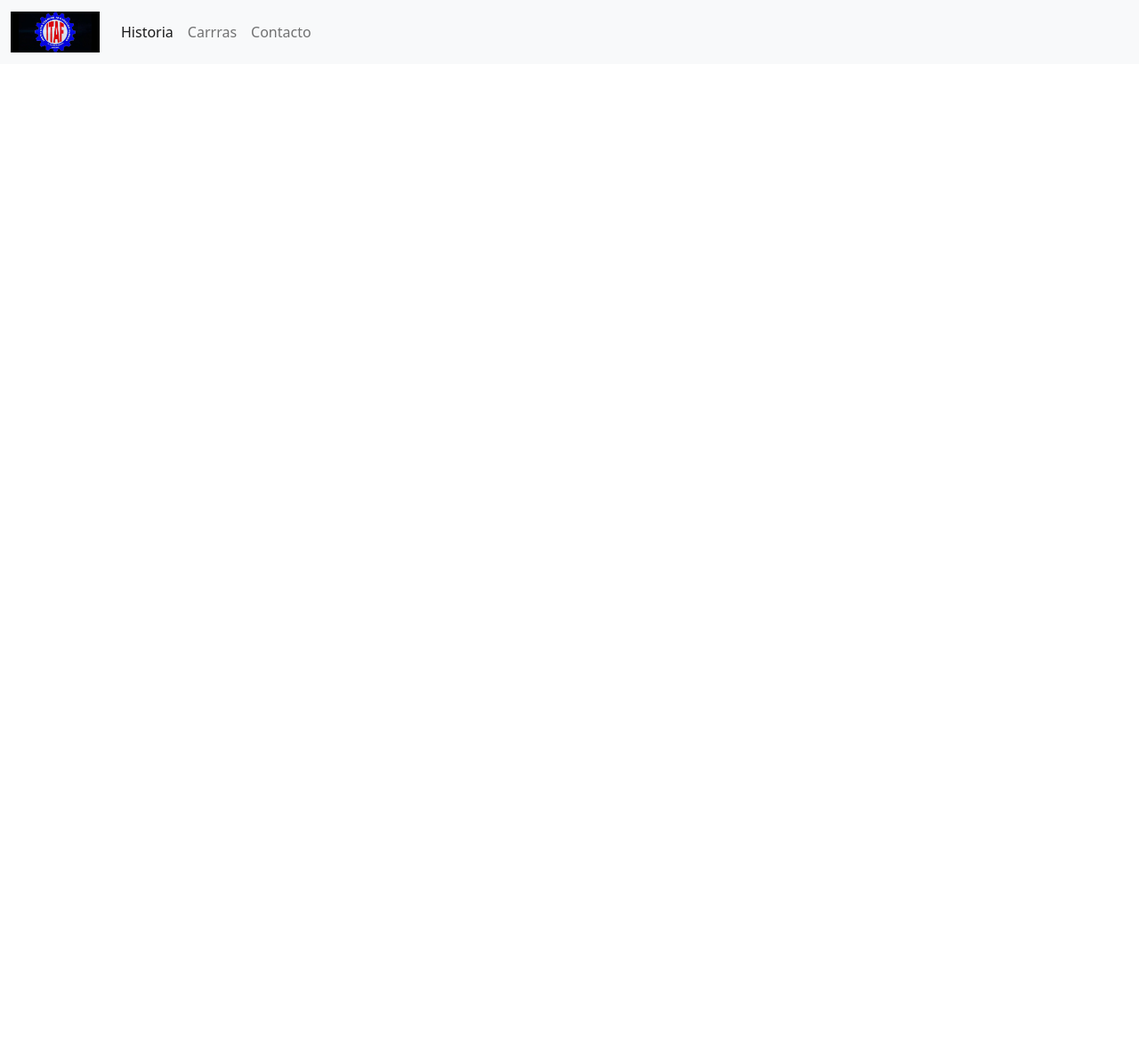
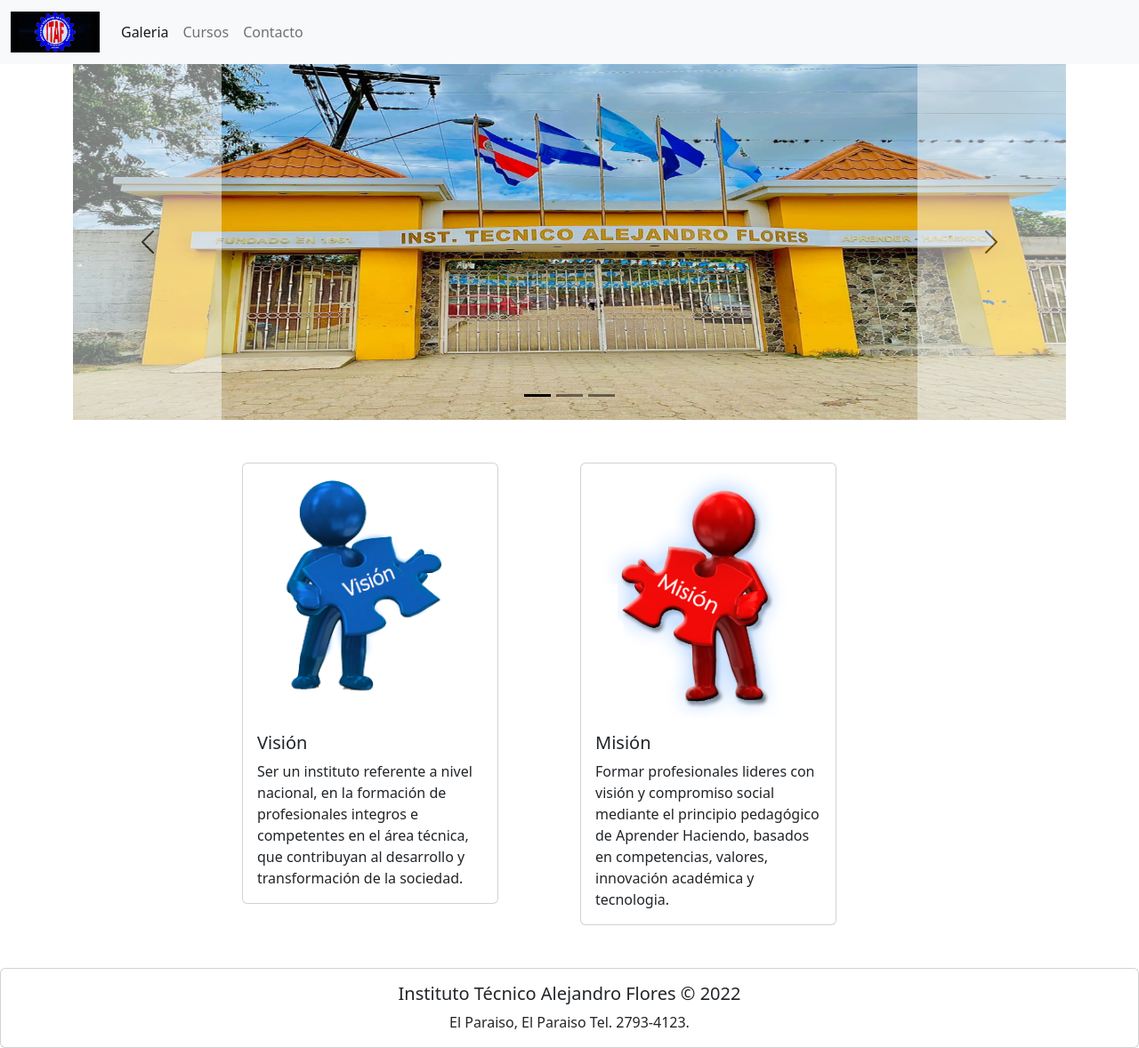
Before and after one commit to Luis-FloresC/Pag_Web_ITAF, a plain HTML site: page index.html in a window 1280 px wide. Shown: the whole page at 89% size. Before the commit the page ends 800 px from the top, so only its background shows below. Drawn offline with nearby package versions, Linux system fonts and the light colour scheme.

Commit message:
se creo la pagina principal

```diff
--- a/index.html
+++ b/index.html
@@ -2,23 +2,22 @@
 <html lang="en">
 
 <head>
-    <meta charset="UTF-8">
-    <meta http-equiv="X-UA-Compatible" content="IE=edge">
-    <meta name="viewport" content="width=device-width, initial-scale=1.0">
+    <meta charset="UTF-8" />
+    <meta http-equiv="X-UA-Compatible" content="IE=edge" />
+    <meta name="viewport" content="width=device-width, initial-scale=1.0" />
     <title>ITAF</title>
-    <link rel="stylesheet" href="src/css/bootstrap.css">
-    <link rel="stylesheet" href="src/css/bootstrap.min.css">
-    <link rel="stylesheet" href="src/css/bootstrap.min.css.map">
-    <link rel="stylesheet" href="src/css/bootstrap.css.map">
-
+    <link rel="stylesheet" href="src/css/bootstrap.css" />
+    <link rel="stylesheet" href="src/css/bootstrap.min.css" />
+    <link rel="stylesheet" href="src/css/bootstrap.min.css.map" />
+    <link rel="stylesheet" href="src/css/bootstrap.css.map" />
 </head>
 
 <body>
     <nav class="navbar navbar-expand-lg bg-light">
         <div class="container-fluid">
-                <a class="navbar-brand" href="#">
-                    <img src="src/img/logo.png" alt="itaf" width="100" height="auto">
-                </a>
+            <a class="navbar-brand" href="#">
+                <img src="src/img/logo.png" alt="itaf" width="100" height="auto" />
+            </a>
             <button class="navbar-toggler" type="button" data-bs-toggle="collapse" data-bs-target="#navbarNav"
                 aria-controls="navbarNav" aria-expanded="false" aria-label="Toggle navigation">
                 <span class="navbar-toggler-icon"></span>
@@ -26,20 +25,99 @@
             <div class="collapse navbar-collapse" id="navbarNav">
                 <ul class="navbar-nav">
                     <li class="nav-item">
-                        <a class="nav-link active" aria-current="page" href="#">Historia</a>
+                        <a class="nav-link active" aria-current="page" href="#">Galeria</a>
                     </li>
                     <li class="nav-item">
-                        <a class="nav-link" href="#">Carrras</a>
+                        <a class="nav-link" href="#">Cursos</a>
                     </li>
                     <li class="nav-item">
                         <a class="nav-link" href="#">Contacto</a>
                     </li>
-
                 </ul>
             </div>
         </div>
     </nav>
+    <div class="container-sm">
+        <div id="carouselExampleDark" class="carousel carousel-dark slide" data-bs-ride="carousel">
+            <div class="carousel-indicators">
+                <button type="button" data-bs-target="#carouselExampleDark" data-bs-slide-to="0" class="active"
+                    aria-current="true" aria-label="Slide 1"></button>
+                <button type="button" data-bs-target="#carouselExampleDark" data-bs-slide-to="1"
+                    aria-label="Slide 2"></button>
+                <button type="button" data-bs-target="#carouselExampleDark" data-bs-slide-to="2"
+                    aria-label="Slide 3"></button>
+            </div>
+            <div class="carousel-inner">
+                <div class="carousel-item active" data-bs-interval="10000">
+                    <img src="src/img/Carrusel/img1.jpg" style="height: 400px" class="d-block w-100 mx-sm-auto"
+                        alt="..." />
+                    <div class="carousel-caption d-none d-md-block"></div>
+                </div>
+                <div class="carousel-item" data-bs-interval="2000">
+                    <img src="src/img/Carrusel/img2.jpg" style="height: 400px" class="d-block w-100 img-fluid"
+                        alt="..." />
+                    <div class="carousel-caption d-none d-md-block"></div>
+                </div>
+                <div class="carousel-item">
+                    <img src="src/img/Carrusel/img3.jpg" style="height: 400px" class="d-block w-100 w-50" alt="..." />
+                    <div class="carousel-caption d-none d-md-block"></div>
+                </div>
+            </div>
+            <button class="carousel-control-prev bg-light opacity-30" type="button"
+                data-bs-target="#carouselExampleDark" data-bs-slide="prev">
+                <span class="carousel-control-prev-icon" aria-hidden="true"></span>
+                <span class="visually-hidden">Previous</span>
+            </button>
+            <button class="carousel-control-next bg-light opacity-30" type="button"
+                data-bs-target="#carouselExampleDark" data-bs-slide="next">
+                <span class="carousel-control-next-icon" aria-hidden="true"></span>
+                <span class="visually-hidden">Next</span>
+            </button>
+        </div>
+    </div>
+    <div class="container-sm">
+        <br>
+        <br>
+        <div class="row justify-content-center">
+            <div class="col-4">
+                <div class="card" style="width: 18rem;">
+                    <img src="src/img/VM/image_gallery.png" class="card-img-top" alt="...">
+                    <div class="card-body">
+                        <h5 class="card-title">Visión</h5>
+                        <p class="card-text">Ser un instituto referente a nivel nacional, en la formación de
+                            profesionales integros e competentes en el área técnica, que contribuyan al desarrollo y
+                            transformación de la sociedad.</p>
 
+                    </div>
+                </div>
+            </div>
+            <div class="col-4">
+                <div class="card" style="width: 18rem;">
+                    <img src="src/img/VM/misionicono.png" class="card-img-top" alt="...">
+                    <div class="card-body">
+                        <h5 class="card-title">Misión</h5>
+                        <p class="card-text">Formar profesionales lideres con visión y compromiso social mediante el
+                            principio pedagógico de Aprender Haciendo, basados en competencias, valores, innovación
+                            académica y tecnologia.</p>
+
+                    </div>
+                </div>
+            </div>
+        </div>
+
+
+    </div>
+<br>
+<br>
+    <div class="card text-center">
+
+        <div class="card-body">
+          <h5 class="card-title">Instituto Técnico Alejandro Flores &copy; 2022</h5>
+          <p class="card-text">El Paraiso, El Paraiso Tel. 2793-4123.</p>
+
+        </div>
+
+      </div>
     <script src="src/js/bootstrap.js"></script>
     <script src="src/js/bootstrap.min.js"></script>
     <script src="src/js/bootstrap.min.js.map"></script>
```
Also changed, not shown: src/img/Carrusel/img1.jpg (added), src/img/Carrusel/img2.jpg (added), src/img/Carrusel/img3.jpg (added), src/img/VM/image_gallery.png (added), src/img/VM/mision-blog.png (added), src/img/VM/misionicono.png (added).
